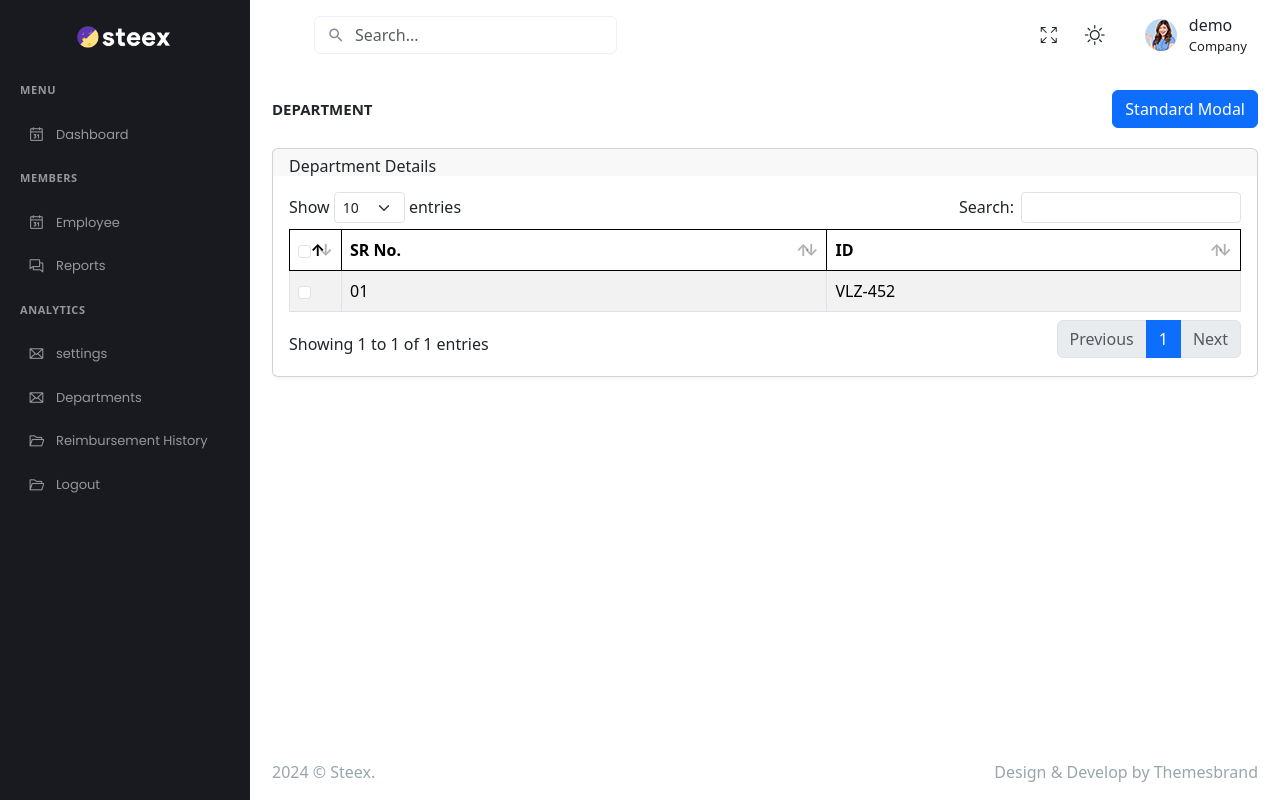
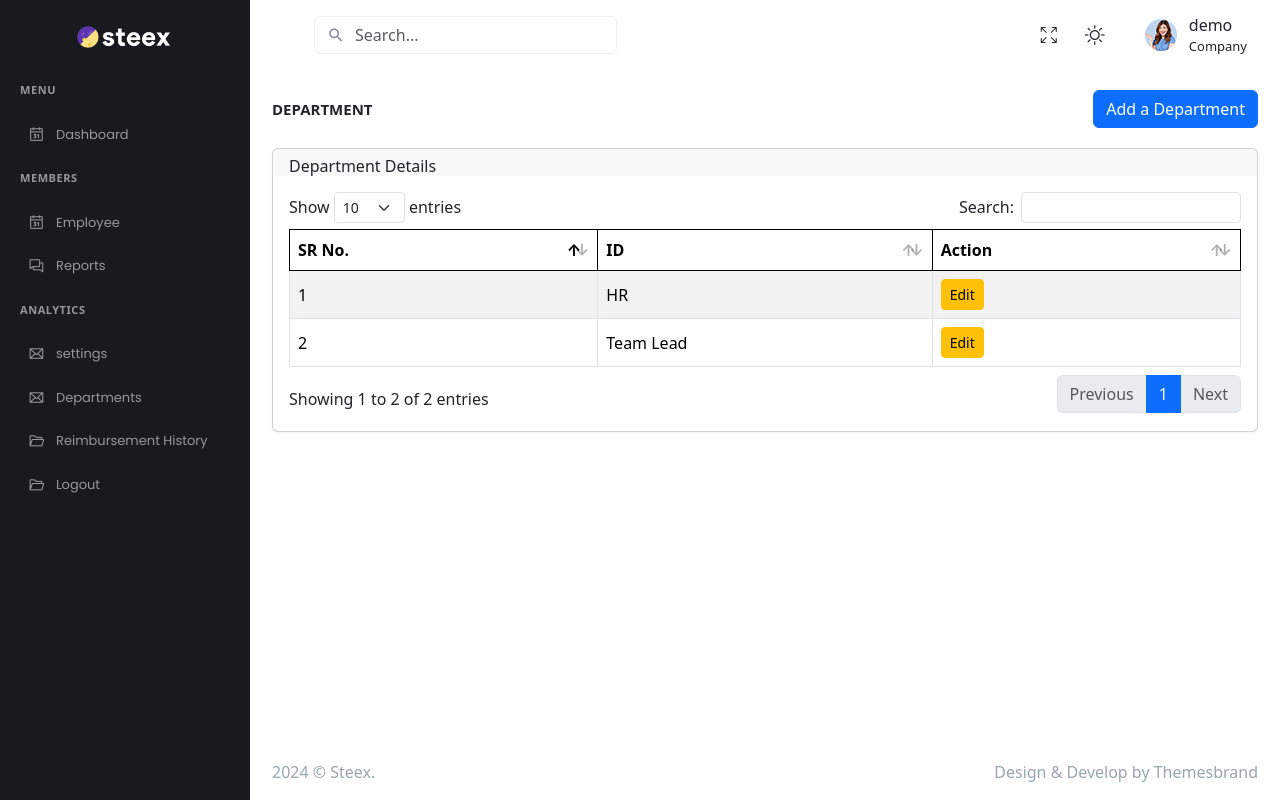
Before and after one commit to girishc24/bizmitt, a Django app: template company/templates/department.html in a window 1280 px wide. Run offline with Django 5.2, Linux system fonts and the light colour scheme; the template is opened without the code that fills it: values that come from a table or form of the project are taken from there, others are empty; data comes from the database, SQL or seed files in the repository; both versions use the stored data as it was after the commit; some libraries are stand-ins or nearby versions.

Commit message:
Department Page

```diff
--- a/company/models.py
+++ b/company/models.py
@@ -20,3 +20,7 @@ class Company(models.Model):
         super().save(*args, **kwargs)
         self.user.created_at = self.created_at
         self.user.save()"""
+
+class Department(models.Model):
+    cno = models.ForeignKey(Company, on_delete=models.CASCADE, related_name="company")
+    department = models.CharField(max_length=200, unique=True, null = False)
--- a/company/templates/department.html
+++ b/company/templates/department.html
@@ -54,7 +54,7 @@
 
                                 <div class="page-title-right">
                                     <ol class="breadcrumb m-0">
-                                        <button type="button" class="btn btn-primary " data-bs-toggle="modal" data-bs-target="#myModal">Standard Modal</button>
+                                        <button type="button" class="btn btn-primary " data-bs-toggle="modal" data-bs-target="#myModal">Add a Department</button>
                                     </ol>
                                 </div>
 
@@ -75,28 +75,20 @@
                                     <table id="example" class="table table-bordered dt-responsive nowrap table-striped align-middle" style="width:100%">
                                         <thead>
                                             <tr>
-                                                <th scope="col" style="width: 10px;">
-                                                    <div class="form-check">
-                                                        <input class="form-check-input fs-base" type="checkbox" id="checkAll" value="option">
-                                                    </div>
-                                                </th>
+
                                                 <th data-ordering="false">SR No.</th>
                                                 <th data-ordering="false">ID</th>
-
+                                                <th data-ordering="false">Action</th>
                                             </tr>
                                         </thead>
                                         <tbody>
-                                            <tr>
-                                                <th scope="row">
-                                                    <div class="form-check">
-                                                        <input class="form-check-input fs-base" type="checkbox" name="checkAll" value="option1">
-                                                    </div>
-                                                </th>
-                                                <td>01</td>
-                                                <td>VLZ-452</td>
-
-                                            </tr>
-
+                                            {% for x in department %}
+                                                <tr>
+                                                    <td>{{forloop.counter}}</td>
+                                                    <td>{{x.department}}</td>
+                                                    <td><a href="" class="btn btn-warning btn-sm">Edit</a></td>
+                                                </tr>
+                                            {% endfor %}
 
                                         </tbody>
                                     </table>
@@ -112,9 +104,7 @@
                 </div>
                 <!-- container-fluid -->
             </div>
-            <!-- End Page-content -->
 
-            <!-- Default Modals -->
 
     <div id="myModal" class="modal fade" tabindex="-1" aria-labelledby="myModalLabel" aria-hidden="true" style="display: none;">
         <div class="modal-dialog">
@@ -124,29 +114,30 @@
                         <button type="button" class="btn-close" data-bs-dismiss="modal" aria-label="Close"> </button>
                     </div>
                     <div class="modal-body">
-                        <form action="javascript:void(0);">
+                <form method="POST" action="{% url 'department' company_name=company.business %}">
+                {% csrf_token %}
                     <div class="row g-3">
                         <div class="col-xxl-12">
                             <div>
                                 <label for="firstName" class="form-label">Department Name</label>
-                                <input type="text" class="form-control" id="firstName" placeholder="Enter firstname">
+                                <input type="text" class="form-control"  name="department" placeholder="Enter a Department">
                             </div>
                         </div><!--end col-->
                         <div class="col-xxl-12">
                             <div>
                                 <label for="lastName" class="form-label">Company Name</label>
-                                <input type="text" class="form-control" value="{{ company.id }}">
+                                <input type="text" class="form-control" name="cno" value="{{ company.id }}">
                             </div>
                         </div><!--end col-->
 
                     </div><!--end row-->
-                </form>
+
                     </div>
                     <div class="modal-footer">
                         <button type="button" class="btn btn-light" data-bs-dismiss="modal">Close</button>
-                        <button type="button" class="btn btn-primary ">Save </button>
+                        <button type="Submit" class="btn btn-primary">Submit</button>
                     </div>
-
+                </form>
                 </div><!-- /.modal-content -->
             </div><!-- /.modal-dialog -->
         </div><!-- /.modal -->
```
Also changed, not shown: company/views.py (+10 -3 lines), company/migrations/0003_alter_company_business_alter_company_email_and_more.py (added), db.sqlite3.
